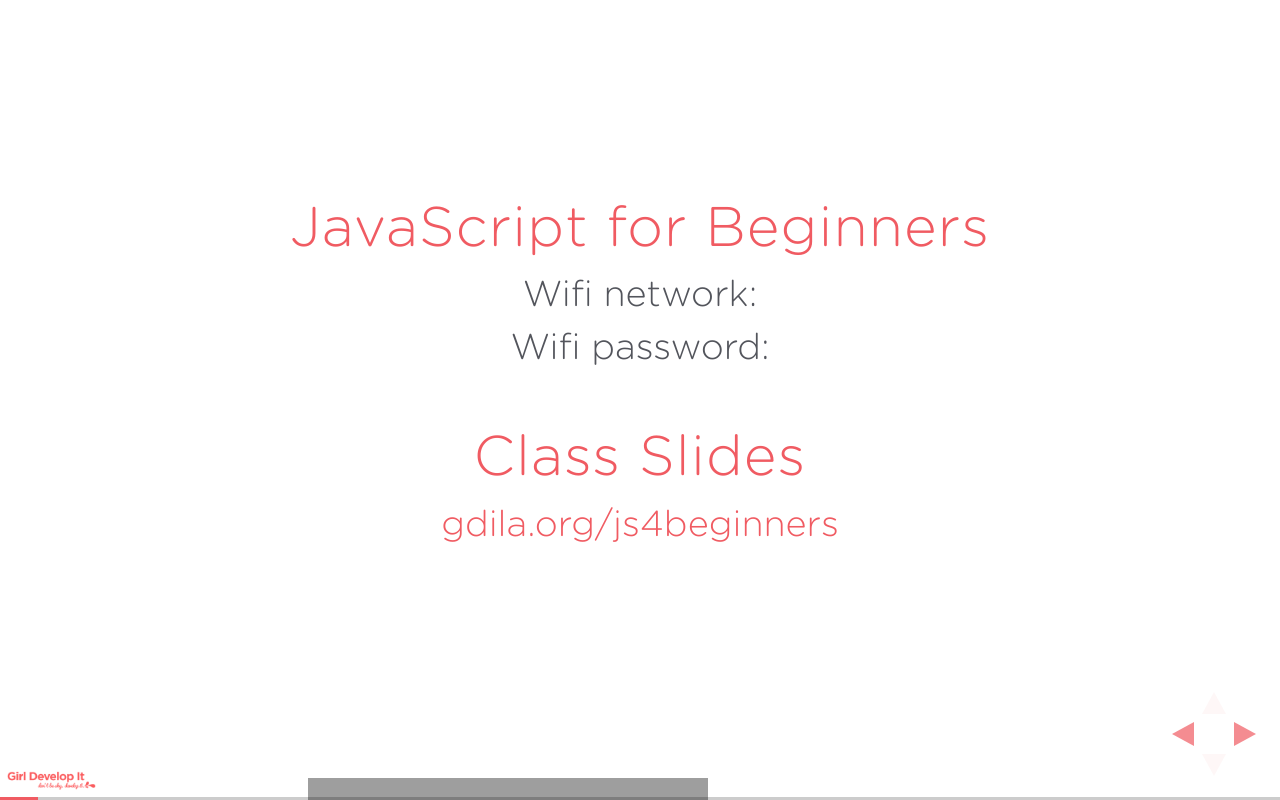
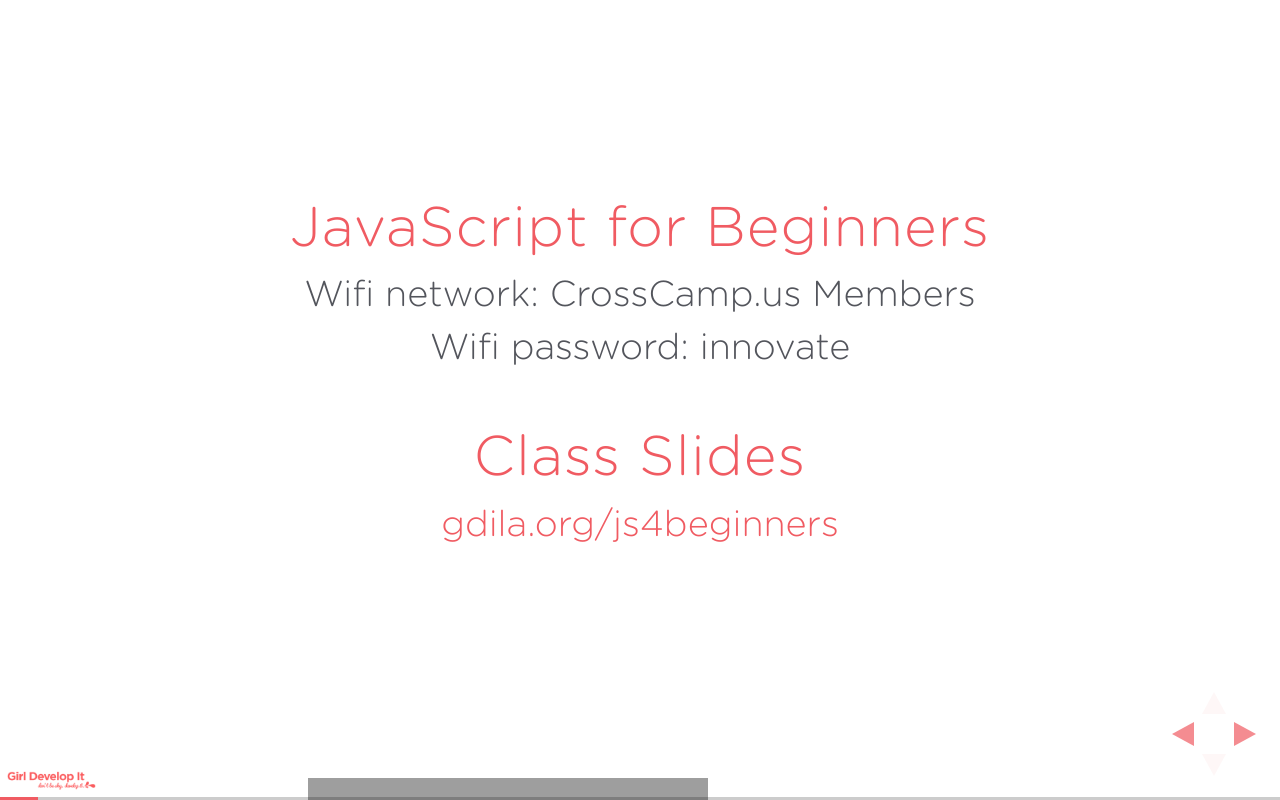
Before and after one commit to gdila/js-for-beginners, a website: page index.html in a window 1280 px wide. Both pictures are taken after a click on the element 1251 px from the left and 734 px from the top of the page. Drawn offline with Linux system fonts and the light colour scheme; grey boxes are pictures that could not be loaded.

Commit message:
Add wifi info

```diff
--- a/index.html
+++ b/index.html
@@ -60,8 +60,8 @@
 				<!-- Class Details -->
 				<section>
 					<h3>JavaScript for Beginners</h3>
-					<p>Wifi network: </p>
-					<p>Wifi password: </p>
+					<p>Wifi network: CrossCamp.us Members</p>
+					<p>Wifi password: innovate</p>
 					<p>&nbsp;</p>
 					<h3>Class Slides</h3>
 					<p><a href="http://gdila.org/js4beginners">gdila.org/js4beginners</a></p>
```
